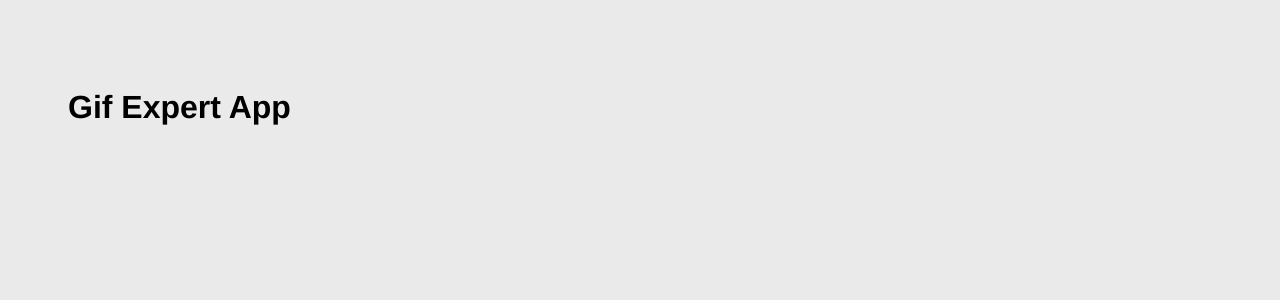
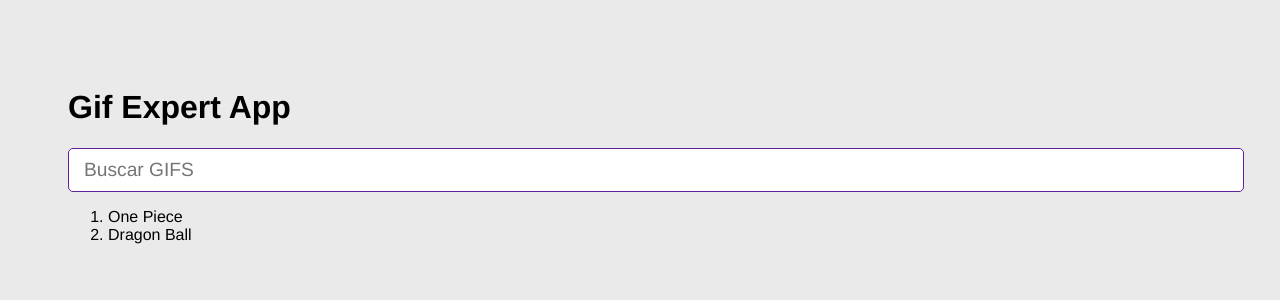
Before and after one commit to naranjoDeveloper/GifApp, a React (Vite) app: page / in a window 1280 px wide. Shown: the top 300 px of the page. Built offline with nearby package versions, Linux system fonts and the light colour scheme.

Commit message:
Componente de input creado

```diff
--- a/src/GifExpertApp.jsx
+++ b/src/GifExpertApp.jsx
@@ -1,12 +1,21 @@
+import { useState } from "react";
+import { AddCategory } from "./components/AddCategory";
+
 function GifExpertApp() {
+  const [categories, setCategories] = useState(["One Piece", "Dragon Ball"]);
+
   return (
     <>
       {/**TITULO */}
       <h1 className="titulo">Gif Expert App</h1>
-
-      {/**TITULO */}
-
+      {/**Inputs */}
+      <AddCategory setCategories={setCategories} categories={categories} />
       {/*Listado De Gifs */}
+      <ol>
+        {categories.map((item, index) => (
+          <li key={index}>{item}</li>
+        ))}
+      </ol>
       {/*GifItem */}
     </>
   );
--- /dev/null
+++ b/src/components/AddCategory.jsx
@@ -0,0 +1,32 @@
+import { useState } from "react";
+
+export function AddCategory({ setCategories, categories }) {
+  const [inputValue, setInputValue] = useState("");
+
+  const onInputChange = ({ target }) => {
+    setInputValue(target.value);
+  };
+
+  const onSubmit = (event) => {
+    event.preventDefault();
+
+    if (inputValue.length <= 1) return;
+
+    setCategories([...categories, inputValue]);
+
+    setInputValue("");
+  };
+
+  return (
+    <div>
+      <form onSubmit={onSubmit}>
+        <input
+          type="text"
+          placeholder="Buscar GIFS"
+          value={inputValue}
+          onChange={onInputChange}
+        />
+      </form>
+    </div>
+  );
+}
```
